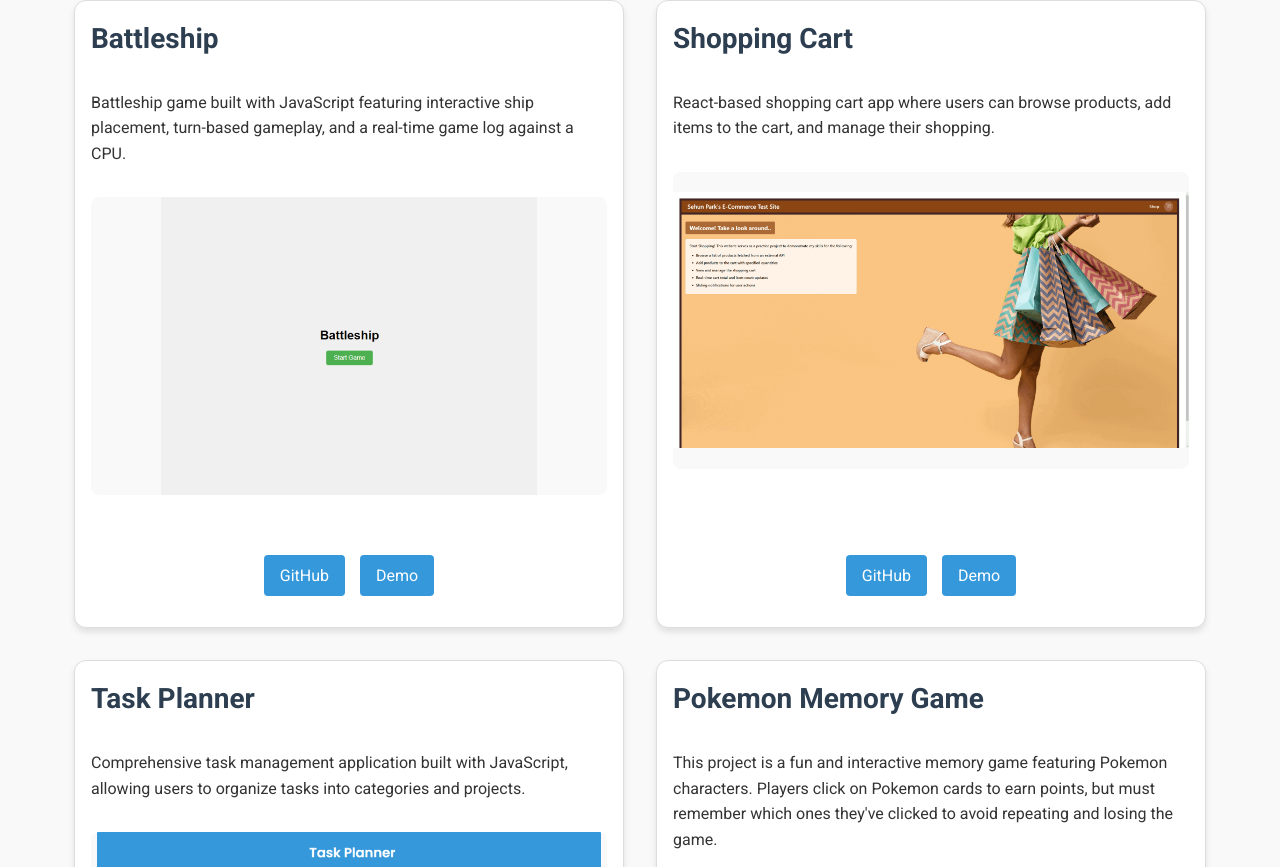
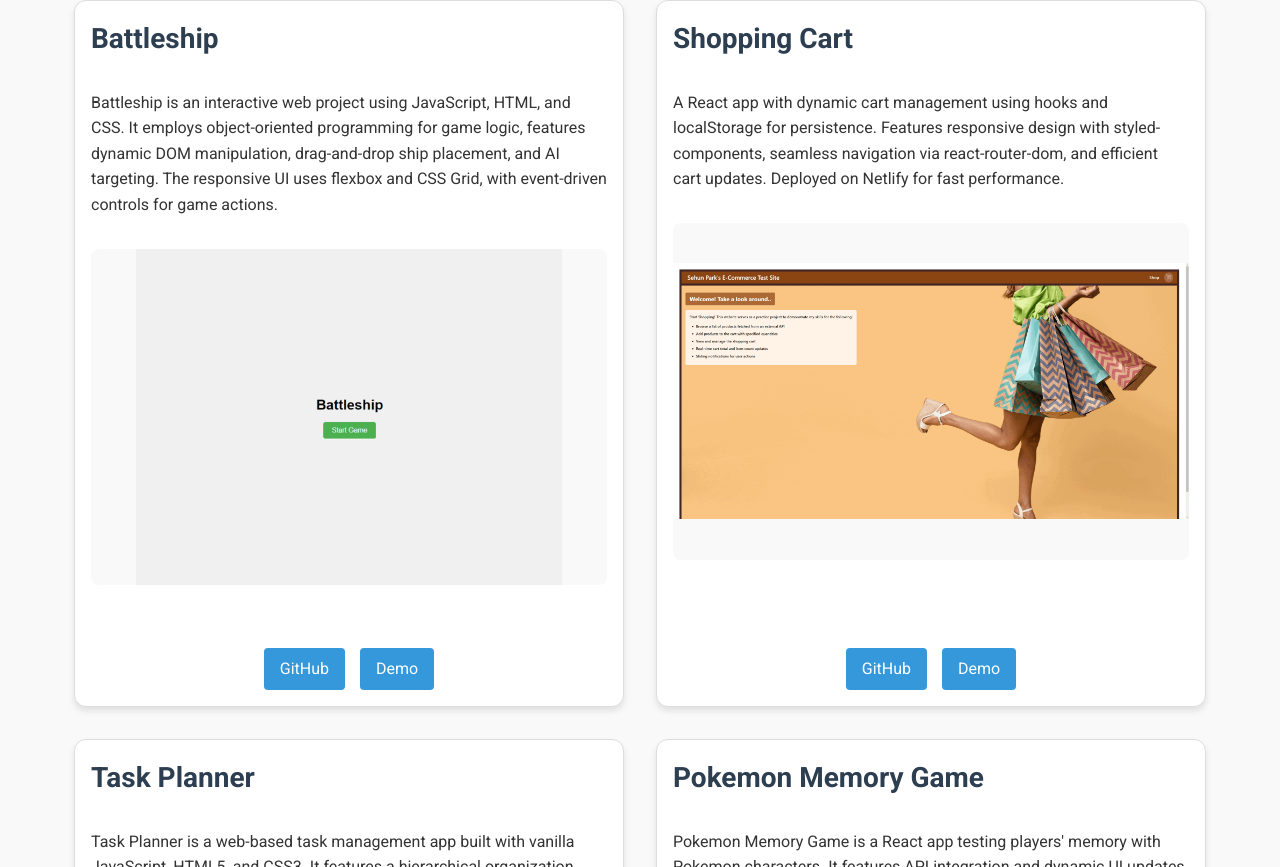
Before and after one commit to sehundpark/personal-portfolio, a React (Vite) app: page /projects in a window 1280 px wide. Shown: the part 173-1040 px from the top of the page. Built offline with nearby package versions, Linux system fonts and the light colour scheme.

Commit message:
UI Improvements with buttoncontainer spacing. Updated project descriptions.

```diff
--- a/src/components/Card/ProjectCard.jsx
+++ b/src/components/Card/ProjectCard.jsx
@@ -45,7 +45,7 @@ const StyledCard = styled.div`
   padding: 16px;
   width: 100%;
   max-width: 550px;
-  aspect-ratio: ${(props) => (props.$isHomepage ? "auto" : "7 / 8")};
+  aspect-ratio: ${(props) => (props.$isHomepage ? "auto" : "7 / 9")};
   height: ${(props) => (props.$isHomepage ? "600px" : "auto")};
   display: flex;
   flex-direction: column;
@@ -81,6 +81,7 @@ const ImageWrapper = styled.div`
   overflow: hidden;
   border-radius: 8px;
   margin-top: 15px;
+  margin-bottom: 10px;
 `;
 
 const StyledButton = styled.button`
@@ -117,6 +118,5 @@ const StyledButtonContainer = styled.div`
   display: flex;
   justify-content: center;
   margin-top: auto;
-  margin-bottom: 15px;
   gap: 15px;
 `;
--- a/src/components/Projects/ProjectsData.jsx
+++ b/src/components/Projects/ProjectsData.jsx
@@ -10,7 +10,7 @@ export const projectsData = [
     image: BattleShipGIF,
     title: "Battleship",
     description:
-      "Battleship game built with JavaScript featuring interactive ship placement, turn-based gameplay, and a real-time game log against a CPU.",
+      "Battleship is an interactive web project using JavaScript, HTML, and CSS. It employs object-oriented programming for game logic, features dynamic DOM manipulation, drag-and-drop ship placement, and AI targeting. The responsive UI uses flexbox and CSS Grid, with event-driven controls for game actions.",
     link: "https://github.com/sehundpark/battleship",
     demo: "https://sehundpark.github.io/battleship/",
   },
@@ -18,7 +18,7 @@ export const projectsData = [
     image: ShoppingCartGIF,
     title: "Shopping Cart",
     description:
-      "React-based shopping cart app where users can browse products, add items to the cart, and manage their shopping.",
+      "A React app with dynamic cart management using hooks and localStorage for persistence. Features responsive design with styled-components, seamless navigation via react-router-dom, and efficient cart updates. Deployed on Netlify for fast performance.",
     link: "https://github.com/sehundpark/shopping-cart",
     demo: "https://sehunshoppingcart.netlify.app/",
   },
@@ -26,7 +26,7 @@ export const projectsData = [
     image: TaskPlannerGIF,
     title: "Task Planner",
     description:
-      "Comprehensive task management application built with JavaScript, allowing users to organize tasks into categories and projects.",
+      "Task Planner is a web-based task management app built with vanilla JavaScript, HTML5, and CSS3. It features a hierarchical organization system, dynamic UI updates, and local storage integration. This project showcases proficiency in DOM manipulation, state management, and the ability to create complex web applications without frameworks.",
     link: "https://github.com/sehundpark/todo-list",
     demo: "https://sehundpark.github.io/todo-list/",
   },
@@ -34,7 +34,7 @@ export const projectsData = [
     image: PokemonMemoryCardGIF,
     title: "Pokemon Memory Game",
     description:
-      "This project is a fun and interactive memory game featuring Pokemon characters. Players click on Pokemon cards to earn points, but must remember which ones they've clicked to avoid repeating and losing the game.",
+      "Pokemon Memory Game is a React app testing players' memory with Pokemon characters. It features API integration and dynamic UI updates. This project showcases skills in React development, asynchronous JavaScript, and creating interactive user experiences.",
     link: "https://github.com/sehundpark/pokemon-memory-game",
     demo: "https://pokemon-memory-game-sehundpark.netlify.app/",
   },
@@ -42,7 +42,7 @@ export const projectsData = [
     image: EtchASketchGIF,
     title: "Etch-A-Sketch",
     description:
-      "An interactive web-based Etch-A-Sketch application that allows users to create colorful pixel art by hovering over a grid. This project is built using HTML, CSS, and JavaScript.",
+      "Etch-A-Sketch is a web-based drawing app using HTML, CSS, and JavaScript. It features a customizable grid for creating colorful designs. The project showcases DOM manipulation, event handling, and responsive design in front-end development.",
     link: "https://github.com/sehundpark/etch-a-sketch",
     demo: "https://sehundpark.github.io/etch-a-sketch/",
   },
--- a/src/pages/subpages/Education/Resume.jsx
+++ b/src/pages/subpages/Education/Resume.jsx
@@ -44,21 +44,21 @@ const featuredProjects = [
   {
     title: "Battleship",
     description:
-      "A web-based implementation of the classic naval combat strategy game, featuring interactive ship placement and an intelligent computer opponent.",
+      "Battleship is an interactive web project using JavaScript, HTML, and CSS. It employs object-oriented programming for game logic, features dynamic DOM manipulation, drag-and-drop ship placement, and AI targeting. The responsive UI uses flexbox and CSS Grid, with event-driven controls for game actions.",
     demo: "https://sehundpark.github.io/battleship/",
     link: "https://github.com/sehundpark/battleship",
   },
   {
     title: "Shopping Cart",
     description:
-      "A React-based shopping cart application allowing users to browse products, add them to a cart, and manage their shopping experience.",
+      "A React app with dynamic cart management using hooks and localStorage for persistence. Features responsive design with styled-components, seamless navigation via react-router-dom, and efficient cart updates. Deployed on Netlify for fast performance.",
     demo: "https://sehunshoppingcart.netlify.app/",
     link: "https://github.com/sehundpark/shopping-cart",
   },
   {
     title: "Task Planner",
     description:
-      "A comprehensive task management application built with JavaScript, enabling users to organize tasks into categories and projects.",
+      "Task Planner is a web-based task management app built with vanilla JavaScript, HTML5, and CSS3. It features a hierarchical organization system, dynamic UI updates, and local storage integration. This project showcases proficiency in DOM manipulation, state management, and the ability to create complex web applications without frameworks.",
     demo: "https://sehundpark.github.io/todo-list/",
     link: "https://github.com/sehundpark/todo-list",
   },
@@ -388,6 +388,8 @@ const ProjectGrid = styled.div`
 `;
 
 const ProjectItem = styled.div`
+  display: flex;
+  flex-direction: column;
   background-color: var(--card-background);
   padding: 1rem;
   border-radius: 8px;
@@ -408,6 +410,7 @@ const ProjectDescription = styled.p`
 const ProjectLinks = styled.div`
   display: flex;
   gap: 0.5rem;
+  margin-top: auto;
 `;
 
 const ProjectLink = styled.a`
```
